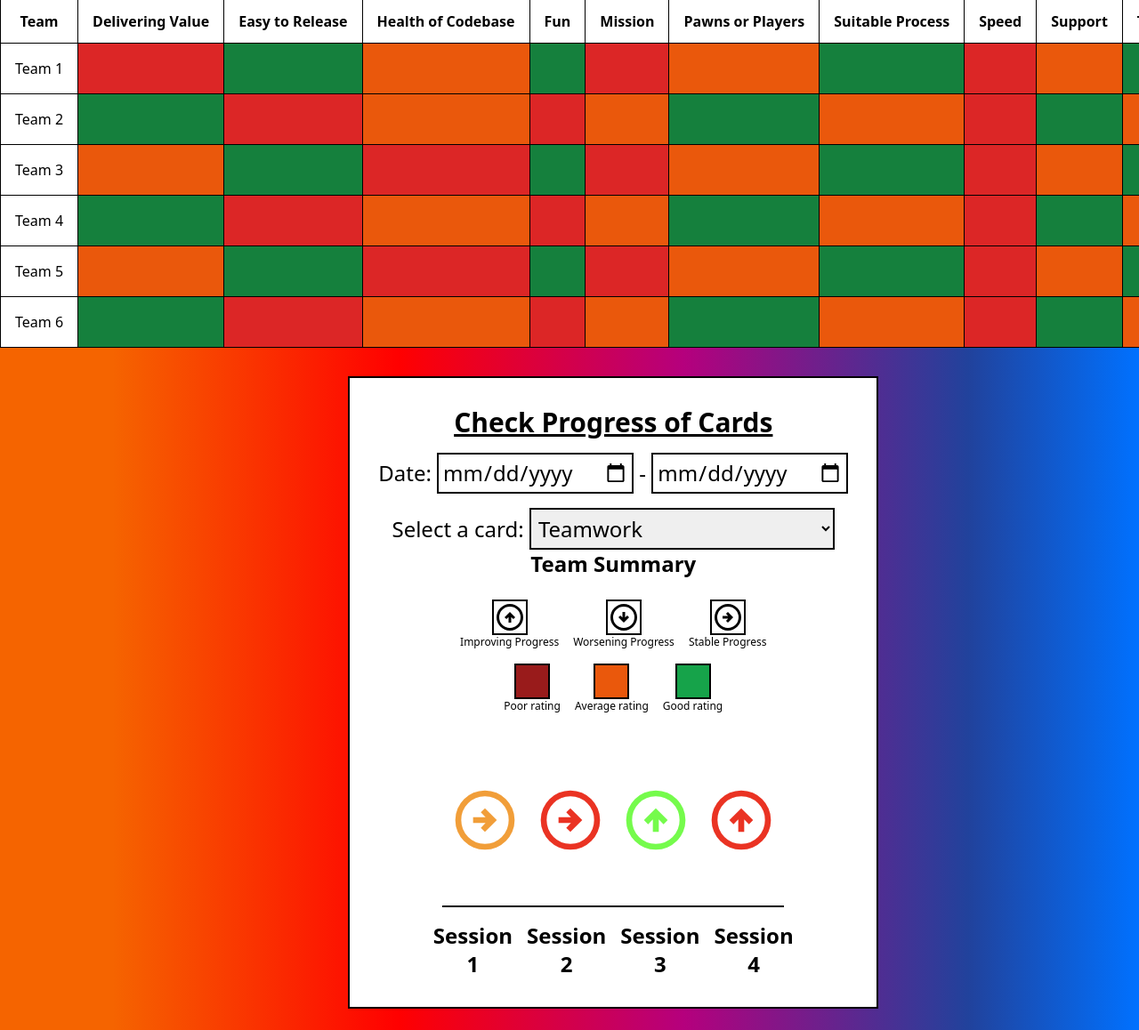
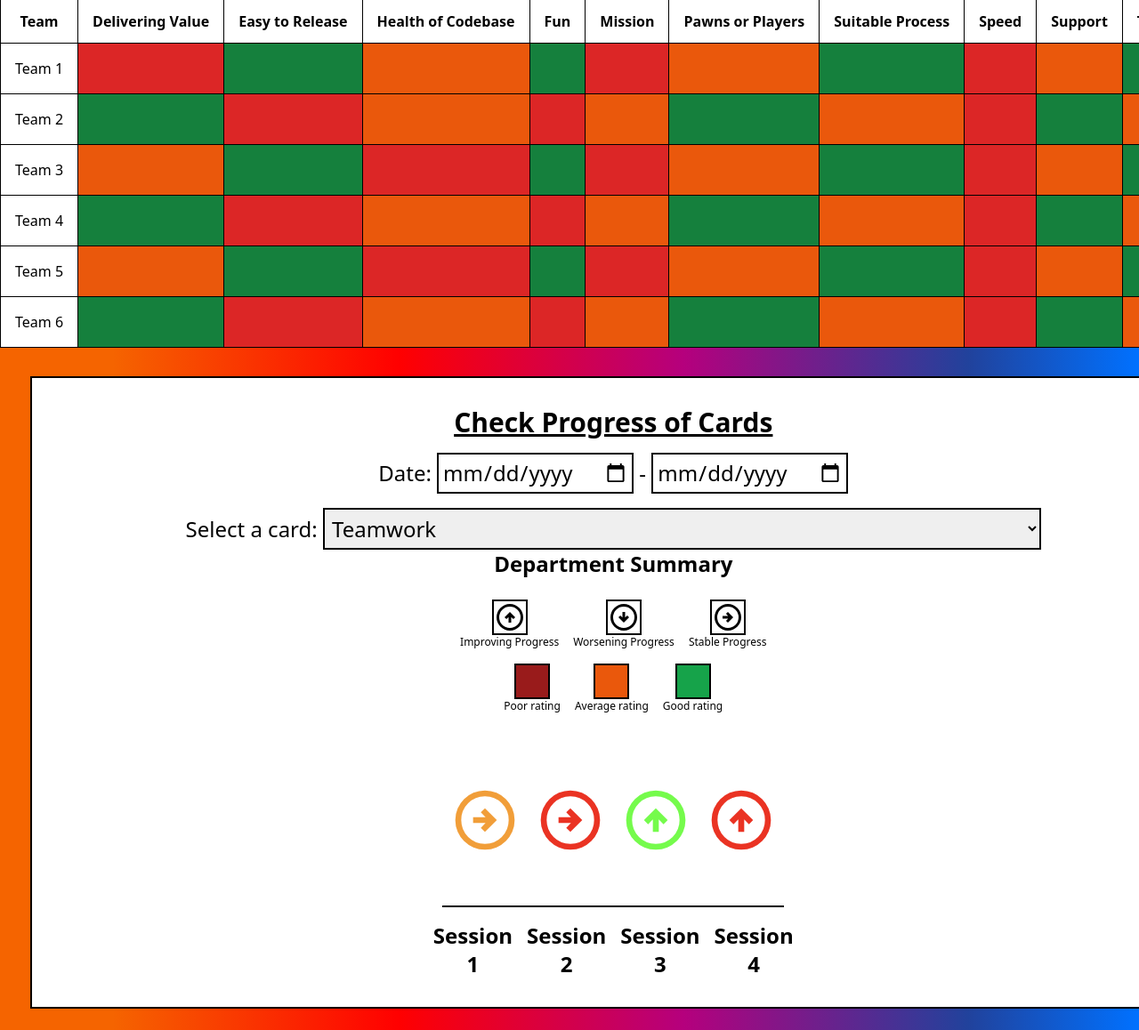
Before and after one commit to m0ravat/groupSkyHealthProject, a Django app: page /stats/department in a window 1280 px wide; the page is wider, and only the part inside the window is pictured. Shown: the part 492-1650 px from the top of that part at 89% size. Run offline with Django 5.2, Linux system fonts and the light colour scheme; some libraries are stand-ins or nearby versions.

Commit message:
made the look of stats card summary  prettier

```diff
--- a/skyHealthProject/stats/templates/deptStats.html
+++ b/skyHealthProject/stats/templates/deptStats.html
@@ -162,7 +162,7 @@
       </table>
     </div>
 
-          <form action="" class="bg-white p-8  border-2 border-black">
+          <form action="" class="bg-white p-8 w-[95%] border-2 border-black">
             <h1 class="text-3xl font-bold underline mb-4">Check Progress of Cards</h1>
             <label for="">Date:
                 <input type="date" name="" id=" " class=" p-1 border-2 border-black" > - <input type="date" name="" id="" class=" p-1 border-2 border-black" >
@@ -175,7 +175,7 @@
               </label>
 
               <div class="flex flex-col justify-center items-center h-full">
-                <h1 class="top-0 text-center font-bold mb-6">Team Summary</h1>
+                <h1 class="top-0 text-center font-bold mb-6">Department Summary</h1>
                 <div class="flex flex-row justify-center gap-x-4 text-xs">
                   <figure>
                     <img src="/static/stats/Images/figArrowUp.svg" alt="" class="w-10 mx-auto h-10 border-2 border-black">
--- a/skyHealthProject/stats/templates/teamStats.html
+++ b/skyHealthProject/stats/templates/teamStats.html
@@ -136,7 +136,7 @@
     </div>
 
 
-          <form action="" class="bg-white p-8  border-2 border-black">
+          <form action="" class="bg-white p-8 w-[95%]  border-2 border-black">
             <h1 class="text-3xl font-bold underline mb-4">Check Progress of Cards</h1>
             <label for="">Date:
                 <input type="date" name="" id=" " class=" p-1 border-2 border-black" > - <input type="date" name="" id="" class=" p-1 border-2 border-black" >
```
Also changed, not shown: skyHealthProject/db.sqlite3.
